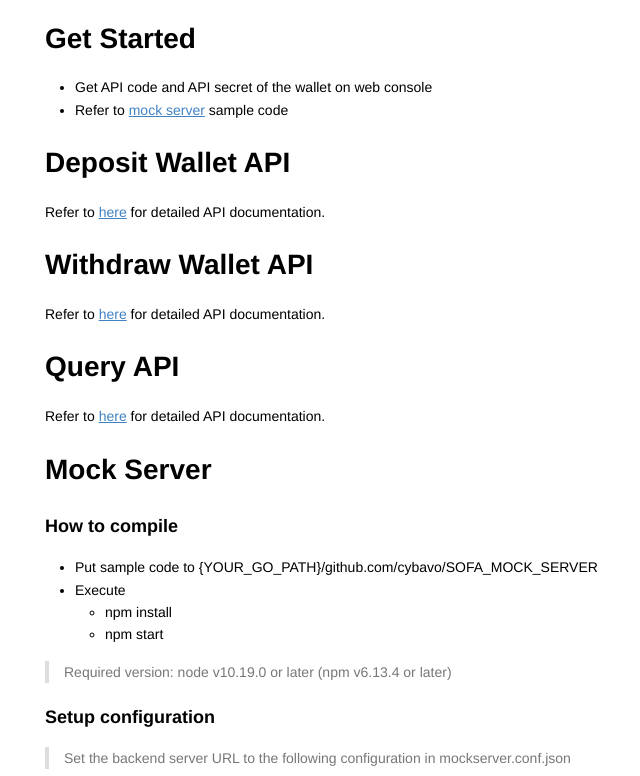
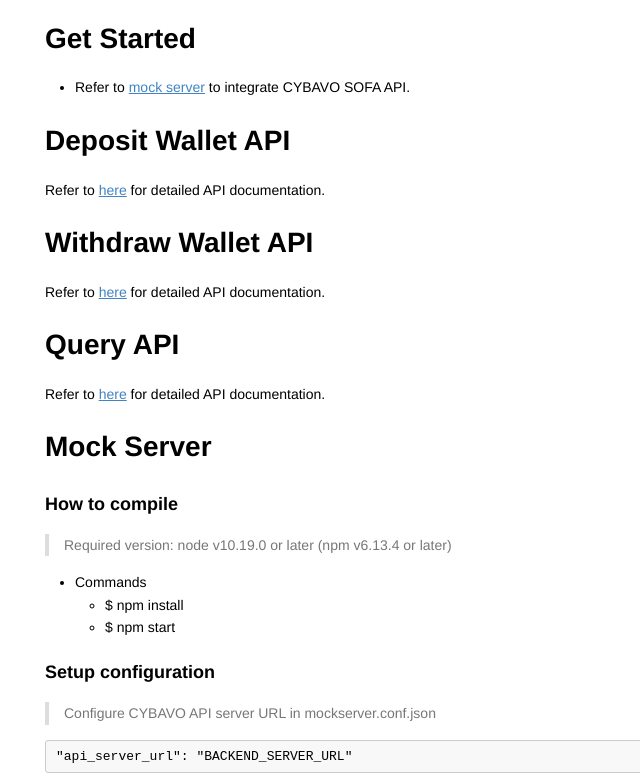
Before and after one commit to CYBAVO/sofa_mock_server_javascript, a website: page README.html in a window 1280 px wide. Shown: the part 287-1063 px from the top of the page, without its empty margins (168-808 px from the left). Drawn offline with Linux system fonts and the light colour scheme.

Commit message:
Update readme

```diff
--- a/README.html
+++ b/README.html
@@ -351,8 +351,7 @@
 <h1 id="toc_1">Get Started</h1>
 
 <ul>
-<li>Get API code and API secret of the wallet on web console</li>
-<li>Refer to <a href="#mock-server">mock server</a> sample code </li>
+<li>Refer to <a href="#mock-server">mock server</a> to integrate CYBAVO SOFA API.</li>
 </ul>
 
 <p><a name="deposit-wallet-api"></a></p>
@@ -379,24 +378,23 @@
 
 <h3 id="toc_6">How to compile</h3>
 
-<ul>
-<li>Put sample code to {YOUR_GO_PATH}/github.com/cybavo/SOFA_MOCK_SERVER</li>
-<li>Execute
-
-<ul>
-<li>npm install</li>
-<li>npm start</li>
-</ul></li>
-</ul>
-
 <blockquote>
 <p>Required version: node v10.19.0 or later (npm v6.13.4 or later)</p>
 </blockquote>
 
+<ul>
+<li>Commands
+
+<ul>
+<li>$ npm install</li>
+<li>$ npm start</li>
+</ul></li>
+</ul>
+
 <h3 id="toc_7">Setup configuration</h3>
 
 <blockquote>
-<p>Set the backend server URL to the following configuration in mockserver.conf.json</p>
+<p>Configure CYBAVO API server URL in mockserver.conf.json</p>
 </blockquote>
 
 <div><pre><code class="language-none">&quot;api_server_url&quot;: &quot;BACKEND_SERVER_URL&quot;</code></pre></div>
@@ -432,7 +430,7 @@
 <blockquote>
 <p>The withdrawal authentication callback URL once set, every withrawal request will callback this URL to get authentication to proceed withdrawal request.</p>
 
-<p>Refer to <a href="https://github.com/CYBAVO/SOFA_MOCK_SERVER/blob/master/controllers/OuterController.go#L183">WithdrawalCallback()</a> function in mock server OuterController.go</p>
+<p>Refer to /callback handler in mock server wallets.js</p>
 </blockquote>
 
 <p><a name="curl-testing-commands"></a></p>
@@ -448,6 +446,7 @@
 <ul>
 <li><a href="https://github.com/CYBAVO/SOFA_MOCK_SERVER">GO</a></li>
 <li><a href="https://github.com/CYBAVO/SOFA_MOCK_SERVER_JAVA">JAVA</a></li>
+<li><a href="https://github.com/CYBAVO/SOFA_MOCK_SERVER_PHP">PHP</a></li>
 </ul>
 
 
```
Also changed, not shown: README.md.
